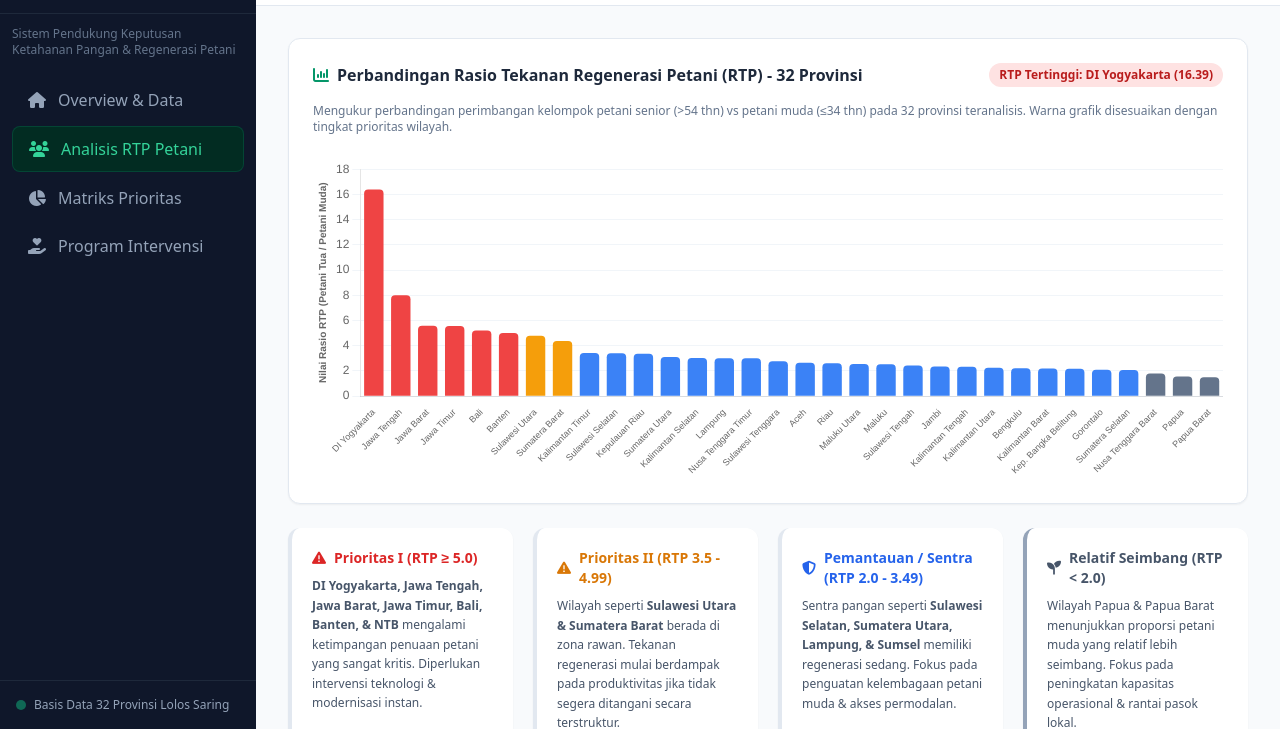
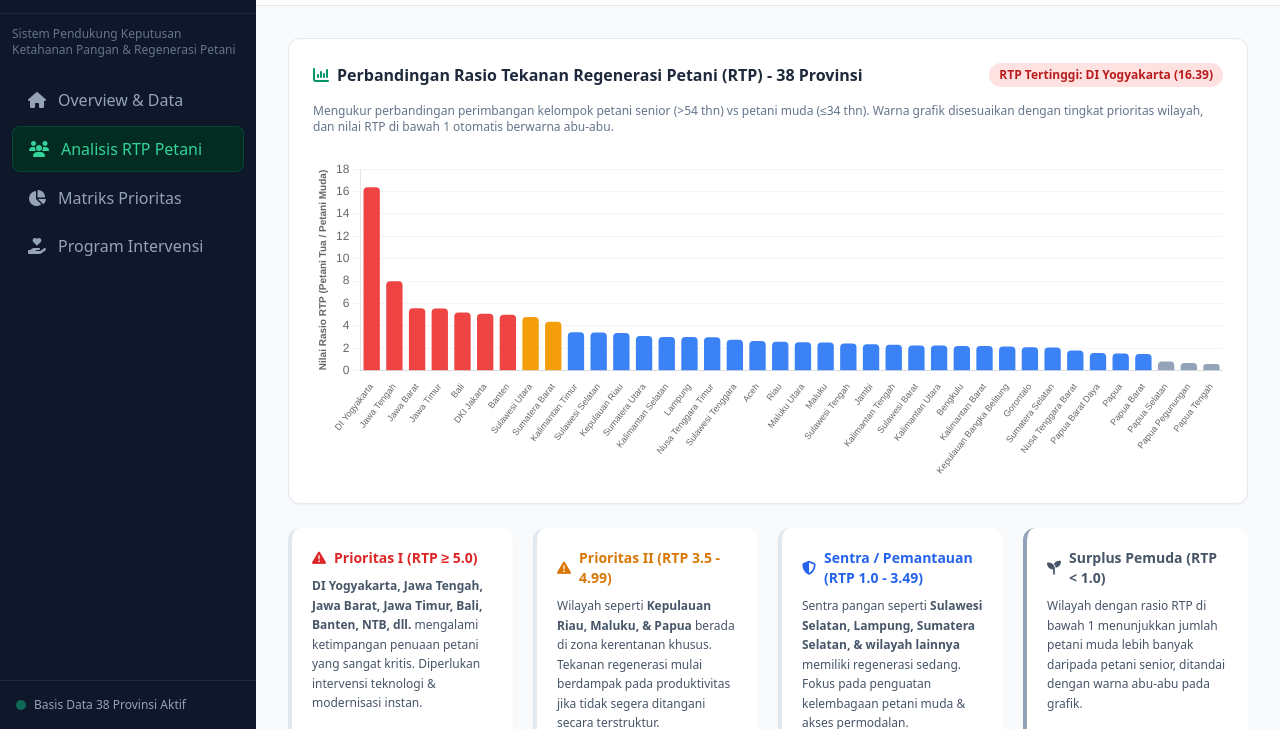
Before and after one commit to iqra58260-svg/Regenfarm, a plain HTML site: page rtp.html in a window 1280 px wide. Shown: the part 71-800 px from the top of the page. Drawn offline with nearby package versions, Linux system fonts and the light colour scheme.

Commit message:
Update rtp.html

```diff
--- a/rtp.html
+++ b/rtp.html
@@ -3,7 +3,7 @@
 <head>
     <meta charset="UTF-8">
     <meta name="viewport" content="width=device-width, initial-scale=1.0">
-    <title>RegenFarm</title>
+    <title>Analisis RTP Petani - RegenFarm Pro</title>
     <script src="https://cdn.tailwindcss.com"></script>
     <script src="https://cdn.jsdelivr.net/npm/chart.js"></script>
     <link rel="stylesheet" href="https://cdnjs.cloudflare.com/ajax/libs/font-awesome/6.4.0/css/all.min.css">
@@ -41,7 +41,7 @@
             </nav>
         </div>
         <div class="p-4 border-t border-slate-800 text-xs flex items-center gap-2 text-slate-400">
-            <span class="w-2.5 h-2.5 rounded-full bg-emerald-500 inline-block animate-pulse"></span> Basis Data 32 Provinsi Lolos Saring
+            <span class="w-2.5 h-2.5 rounded-full bg-emerald-500 inline-block animate-pulse"></span> Basis Data 38 Provinsi Aktif
         </div>
     </aside>
 
@@ -50,8 +50,8 @@
         <!-- Top Header -->
         <header class="bg-white border-b border-slate-200 px-8 py-4 flex justify-between items-center shrink-0">
             <div>
-                <h2 class="text-xl font-bold text-slate-800">Data RTP Petani 32 Provinsi Terpilih</h2>
-                <p class="text-xs text-slate-500">Analisis Rasio Pemuda vs Lansia di Sektor Agrikultur (Wilayah Memenuhi Syarat)</p>
+                <h2 class="text-xl font-bold text-slate-800">Data RTP Petani 38 Provinsi Terpilih</h2>
+                <p class="text-xs text-slate-500">Analisis Rasio Pemuda vs Lansia di Sektor Agrikultur (Tersinkronisasi dengan Indeks Nasional)</p>
             </div>
             <div class="flex items-center gap-3">
                 <button onclick="exportData('csv')" class="border border-slate-300 text-slate-700 px-3 py-1.5 rounded-lg text-xs font-medium flex items-center gap-2 hover:bg-slate-50 transition">
@@ -73,57 +73,57 @@
                 <div class="flex items-center justify-between mb-4">
                     <div class="flex items-center gap-2">
                         <i class="fa-solid fa-chart-column text-emerald-600"></i>
-                        <h3 class="font-bold text-slate-800">Perbandingan Rasio Tekanan Regenerasi Petani (RTP) - 32 Provinsi</h3>
+                        <h3 class="font-bold text-slate-800">Perbandingan Rasio Tekanan Regenerasi Petani (RTP) - 38 Provinsi</h3>
                     </div>
                     <span class="text-xs bg-red-100 text-red-700 px-2.5 py-1 rounded-full font-bold">RTP Tertinggi: DI Yogyakarta (16.39)</span>
                 </div>
-                <p class="text-xs text-slate-500 mb-6">Mengukur perbandingan perimbangan kelompok petani senior (&gt;54 thn) vs petani muda (≤34 thn) pada 32 provinsi teranalisis. Warna grafik disesuaikan dengan tingkat prioritas wilayah.</p>
+                <p class="text-xs text-slate-500 mb-6">Mengukur perbandingan perimbangan kelompok petani senior (&gt;54 thn) vs petani muda (≤34 thn). Warna grafik disesuaikan dengan tingkat prioritas wilayah, dan nilai RTP di bawah 1 otomatis berwarna abu-abu.</p>
 
                 <div class="h-80 w-full">
                     <canvas id="rtpChart"></canvas>
                 </div>
             </div>
 
-            <!-- Bottom Cards (Kategori Warna: Merah, Kuning, Biru, Abu-abu) -->
+            <!-- Bottom Cards -->
             <div class="grid grid-cols-1 md:grid-cols-2 lg:grid-cols-4 gap-5">
 
-                <!-- Kartu 1: Merah (Prioritas I / Waspada Ekstrem) -->
+                <!-- Kartu 1: Merah (Prioritas I) -->
                 <div class="bg-white p-5 rounded-xl border-l-4 border-red-500 border-slate-200 shadow-sm transition-all duration-300 ease-out hover:-translate-y-1.5 hover:shadow-xl hover:shadow-red-500/10 cursor-pointer">
                     <div class="flex items-center gap-2 text-red-600 font-bold text-sm mb-2">
                         <i class="fa-solid fa-triangle-exclamation"></i> Prioritas I (RTP &ge; 5.0)
                     </div>
                     <p class="text-xs text-slate-600 leading-relaxed">
-                        <strong>DI Yogyakarta, Jawa Tengah, Jawa Barat, Jawa Timur, Bali, Banten, &amp; NTB</strong> mengalami ketimpangan penuaan petani yang sangat kritis. Diperlukan intervensi teknologi &amp; modernisasi instan.
+                        <strong>DI Yogyakarta, Jawa Tengah, Jawa Barat, Jawa Timur, Bali, Banten, NTB, dll.</strong> mengalami ketimpangan penuaan petani yang sangat kritis. Diperlukan intervensi teknologi &amp; modernisasi instan.
                     </p>
                 </div>
 
-                <!-- Kartu 2: Kuning (Prioritas II / Waspada Tinggi) -->
+                <!-- Kartu 2: Kuning (Prioritas II) -->
                 <div class="bg-white p-5 rounded-xl border-l-4 border-amber-500 border-slate-200 shadow-sm transition-all duration-300 ease-out hover:-translate-y-1.5 hover:shadow-xl hover:shadow-amber-500/10 cursor-pointer">
                     <div class="flex items-center gap-2 text-amber-600 font-bold text-sm mb-2">
                         <i class="fa-solid fa-triangle-exclamation"></i> Prioritas II (RTP 3.5 - 4.99)
                     </div>
                     <p class="text-xs text-slate-600 leading-relaxed">
-                        Wilayah seperti <strong>Sulawesi Utara &amp; Sumatera Barat</strong> berada di zona rawan. Tekanan regenerasi mulai berdampak pada produktivitas jika tidak segera ditangani secara terstruktur.
+                        Wilayah seperti <strong>Kepulauan Riau, Maluku, &amp; Papua</strong> berada di zona kerentanan khusus. Tekanan regenerasi mulai berdampak pada produktivitas jika tidak segera ditangani secara terstruktur.
                     </p>
                 </div>
 
-                <!-- Kartu 3: Biru (Pemantauan Berkala / Sentra Strategis) -->
+                <!-- Kartu 3: Biru (Sentra Strategis / Pemantauan) -->
                 <div class="bg-white p-5 rounded-xl border-l-4 border-blue-500 border-slate-200 shadow-sm transition-all duration-300 ease-out hover:-translate-y-1.5 hover:shadow-xl hover:shadow-blue-500/10 cursor-pointer">
                     <div class="flex items-center gap-2 text-blue-600 font-bold text-sm mb-2">
-                        <i class="fa-solid fa-shield-halved"></i> Pemantauan / Sentra (RTP 2.0 - 3.49)
+                        <i class="fa-solid fa-shield-halved"></i> Sentra / Pemantauan (RTP 1.0 - 3.49)
                     </div>
                     <p class="text-xs text-slate-600 leading-relaxed">
-                        Sentra pangan seperti <strong>Sulawesi Selatan, Sumatera Utara, Lampung, &amp; Sumsel</strong> memiliki regenerasi sedang. Fokus pada penguatan kelembagaan petani muda &amp; akses permodalan.
+                        Sentra pangan seperti <strong>Sulawesi Selatan, Lampung, Sumatera Selatan, &amp; wilayah lainnya</strong> memiliki regenerasi sedang. Fokus pada penguatan kelembagaan petani muda &amp; akses permodalan.
                     </p>
                 </div>
 
-                <!-- Kartu 4: Abu-abu (Relatif Seimbang / Eksklusi) -->
+                <!-- Kartu 4: Abu-abu (RTP < 1) -->
                 <div class="bg-white p-5 rounded-xl border-l-4 border-slate-400 border-slate-200 shadow-sm transition-all duration-300 ease-out hover:-translate-y-1.5 hover:shadow-xl hover:shadow-slate-400/10 cursor-pointer">
                     <div class="flex items-center gap-2 text-slate-600 font-bold text-sm mb-2">
-                        <i class="fa-solid fa-seedling"></i> Relatif Seimbang (RTP &lt; 2.0)
+                        <i class="fa-solid fa-seedling"></i> Surplus Pemuda (RTP &lt; 1.0)
                     </div>
                     <p class="text-xs text-slate-600 leading-relaxed">
-                        Wilayah Papua &amp; Papua Barat menunjukkan proporsi petani muda yang relatif lebih seimbang. Fokus pada peningkatan kapasitas operasional &amp; rantai pasok lokal.
+                        Wilayah dengan rasio RTP di bawah 1 menunjukkan jumlah petani muda lebih banyak daripada petani senior, ditandai dengan warna abu-abu pada grafik.
                     </p>
                 </div>
 
@@ -132,39 +132,46 @@
     </main>
 
     <script>
+        // Data 38 Provinsi Tersinkronisasi
         const dataProvinsi = [
-            { kode: "34", provinsi: "DI Yogyakarta", pulau: "Jawa", rtp: 16.39, ikrp: 0.51, kontribusi: 1.00, produksi: 537, status: "Prioritas II" },
-            { kode: "33", provinsi: "Jawa Tengah", pulau: "Jawa", rtp: 8.00, ikrp: 0.38, kontribusi: 16.99, produksi: 9570, status: "Prioritas I" },
-            { kode: "32", provinsi: "Jawa Barat", pulau: "Jawa", rtp: 5.58, ikrp: 0.31, kontribusi: 17.09, produksi: 9250, status: "Prioritas I" },
-            { kode: "35", provinsi: "Jawa Timur", pulau: "Jawa", rtp: 5.57, ikrp: 0.35, kontribusi: 18.16, produksi: 9730, status: "Prioritas I" },
-            { kode: "51", provinsi: "Bali", pulau: "Nusa Tenggara", rtp: 5.20, ikrp: 0.30, kontribusi: 1.20, produksi: 645, status: "Prioritas I" },
-            { kode: "36", provinsi: "Banten", pulau: "Jawa", rtp: 5.01, ikrp: 0.28, kontribusi: 3.15, produksi: 1560, status: "Prioritas I" },
-            { kode: "71", provinsi: "Sulawesi Utara", pulau: "Sulawesi", rtp: 4.79, ikrp: 0.27, kontribusi: 1.10, produksi: 375, status: "Pemantauan Berkala" },
-            { kode: "13", provinsi: "Sumatera Barat", pulau: "Sumatera", rtp: 4.38, ikrp: 0.29, kontribusi: 2.10, produksi: 1400, status: "Pemantauan Berkala" },
-            { kode: "64", provinsi: "Kalimantan Timur", pulau: "Kalimantan", rtp: 3.43, ikrp: 0.24, kontribusi: 0.85, produksi: 320, status: "Pemantauan Berkala" },
-            { kode: "73", provinsi: "Sulawesi Selatan", pulau: "Sulawesi", rtp: 3.41, ikrp: 0.21, kontribusi: 9.12, produksi: 5000, status: "Sentra Strategis" },
-            { kode: "21", provinsi: "Kepulauan Riau", pulau: "Sumatera", rtp: 3.37, ikrp: 0.42, kontribusi: 0.05, produksi: 28, status: "Prioritas II" },
-            { kode: "12", provinsi: "Sumatera Utara", pulau: "Sumatera", rtp: 3.10, ikrp: 0.26, kontribusi: 4.20, produksi: 2580, status: "Sentra Strategis" },
-            { kode: "63", provinsi: "Kalimantan Selatan", pulau: "Kalimantan", rtp: 3.02, ikrp: 0.28, kontribusi: 2.15, produksi: 1130, status: "Prioritas I" },
-            { kode: "18", provinsi: "Lampung", pulau: "Sumatera", rtp: 3.01, ikrp: 0.19, kontribusi: 5.16, produksi: 2630, status: "Sentra Strategis" },
-            { kode: "53", provinsi: "Nusa Tenggara Timur", pulau: "Nusa Tenggara", rtp: 3.00, ikrp: 0.33, kontribusi: 1.43, produksi: 752, status: "Prioritas I" },
-            { kode: "74", provinsi: "Sulawesi Tenggara", pulau: "Sulawesi", rtp: 2.76, ikrp: 0.25, kontribusi: 1.30, produksi: 484, status: "Pemantauan Berkala" },
-            { kode: "11", provinsi: "Aceh", pulau: "Sumatera", rtp: 2.65, ikrp: 0.32, kontribusi: 2.63, produksi: 1720, status: "Prioritas I" },
-            { kode: "14", provinsi: "Riau", pulau: "Sumatera", rtp: 2.60, ikrp: 0.23, kontribusi: 1.80, produksi: 430, status: "Pemantauan Berkala" },
-            { kode: "82", provinsi: "Maluku Utara", pulau: "Maluku", rtp: 2.55, ikrp: 0.29, kontribusi: 0.45, produksi: 53, status: "Pemantauan Berkala" },
-            { kode: "81", provinsi: "Maluku", pulau: "Maluku", rtp: 2.53, ikrp: 0.36, kontribusi: 0.60, produksi: 107, status: "Prioritas II" },
-            { kode: "72", provinsi: "Sulawesi Tengah", pulau: "Sulawesi", rtp: 2.43, ikrp: 0.24, kontribusi: 1.90, produksi: 860, status: "Pemantauan Berkala" },
-            { kode: "15", provinsi: "Jambi", pulau: "Sumatera", rtp: 2.36, ikrp: 0.22, kontribusi: 1.40, produksi: 590, status: "Pemantauan Berkala" },
-            { kode: "62", provinsi: "Kalimantan Tengah", pulau: "Kalimantan", rtp: 2.33, ikrp: 0.21, kontribusi: 1.10, produksi: 590, status: "Pemantauan Berkala" },
-            { kode: "65", provinsi: "Kalimantan Utara", pulau: "Kalimantan", rtp: 2.25, ikrp: 0.20, kontribusi: 0.30, produksi: 108, status: "Pemantauan Berkala" },
-            { kode: "17", provinsi: "Bengkulu", pulau: "Sumatera", rtp: 2.22, ikrp: 0.21, kontribusi: 0.95, produksi: 480, status: "Pemantauan Berkala" },
-            { kode: "61", provinsi: "Kalimantan Barat", pulau: "Kalimantan", rtp: 2.20, ikrp: 0.22, kontribusi: 1.60, produksi: 805, status: "Pemantauan Berkala" },
-            { kode: "19", provinsi: "Kep. Bangka Belitung", pulau: "Sumatera", rtp: 2.17, ikrp: 0.19, kontribusi: 0.40, produksi: 105, status: "Pemantauan Berkala" },
-            { kode: "75", provinsi: "Gorontalo", pulau: "Sulawesi", rtp: 2.10, ikrp: 0.20, kontribusi: 0.80, produksi: 268, status: "Pemantauan Berkala" },
-            { kode: "16", provinsi: "Sumatera Selatan", pulau: "Sumatera", rtp: 2.07, ikrp: 0.18, kontribusi: 4.80, produksi: 2740, status: "Sentra Strategis" },
-            { kode: "52", provinsi: "Nusa Tenggara Barat", pulau: "Nusa Tenggara", rtp: 1.80, ikrp: 0.25, kontribusi: 2.88, produksi: 1450, status: "Prioritas I" },
-            { kode: "91", provinsi: "Papua", pulau: "Papua", rtp: 1.55, ikrp: 0.39, kontribusi: 0.12, produksi: 180, status: "Prioritas II" },
-            { kode: "92", provinsi: "Papua Barat", pulau: "Papua", rtp: 1.49, ikrp: 0.22, kontribusi: 0.15, produksi: 120, status: "Pemantauan Berkala" }
+            { kode: "34", provinsi: "DI Yogyakarta", pulau: "Jawa", rtp: 16.39, ikrp: 0.51, kontribusi: "1.00%", status: "Prioritas II" },
+            { kode: "33", provinsi: "Jawa Tengah", pulau: "Jawa", rtp: 8.00, ikrp: 0.38, kontribusi: "16.99%", status: "Prioritas I" },
+            { kode: "32", provinsi: "Jawa Barat", pulau: "Jawa", rtp: 5.58, ikrp: 0.31, kontribusi: "17.09%", status: "Prioritas I" },
+            { kode: "35", provinsi: "Jawa Timur", pulau: "Jawa", rtp: 5.57, ikrp: 0.35, kontribusi: "18.16%", status: "Prioritas I" },
+            { kode: "51", provinsi: "Bali", pulau: "Bali & Nusa Tenggara", rtp: 5.20, ikrp: 0.30, kontribusi: "1.26%", status: "Prioritas I" },
+            { kode: "31", provinsi: "DKI Jakarta", pulau: "Jawa", rtp: 5.08, ikrp: 0.25, kontribusi: "0.00%", status: "Eksklusi / Pemekaran" },
+            { kode: "36", provinsi: "Banten", pulau: "Jawa", rtp: 5.01, ikrp: 0.28, kontribusi: "3.15%", status: "Prioritas I" },
+            { kode: "71", provinsi: "Sulawesi Utara", pulau: "Sulawesi", rtp: 4.79, ikrp: 0.27, kontribusi: "0.45%", status: "Pemantauan Berkala" },
+            { kode: "13", provinsi: "Sumatera Barat", pulau: "Sumatera", rtp: 4.38, ikrp: 0.29, kontribusi: "2.77%", status: "Pemantauan Berkala" },
+            { kode: "64", provinsi: "Kalimantan Timur", pulau: "Kalimantan", rtp: 3.43, ikrp: 0.24, kontribusi: "0.40%", status: "Pemantauan Berkala" },
+            { kode: "73", provinsi: "Sulawesi Selatan", pulau: "Sulawesi", rtp: 3.41, ikrp: 0.21, kontribusi: "9.12%", status: "Sentra Strategis" },
+            { kode: "21", provinsi: "Kepulauan Riau", pulau: "Sumatera", rtp: 3.37, ikrp: 0.42, kontribusi: "0.00%", status: "Prioritas II" },
+            { kode: "12", provinsi: "Sumatera Utara", pulau: "Sumatera", rtp: 3.10, ikrp: 0.26, kontribusi: "3.90%", status: "Pemantauan Berkala" },
+            { kode: "63", provinsi: "Kalimantan Selatan", pulau: "Kalimantan", rtp: 3.02, ikrp: 0.28, kontribusi: "1.64%", status: "Prioritas I" },
+            { kode: "18", provinsi: "Lampung", pulau: "Sumatera", rtp: 3.01, ikrp: 0.19, kontribusi: "5.16%", status: "Sentra Strategis" },
+            { kode: "53", provinsi: "Nusa Tenggara Timur", pulau: "Bali & Nusa Tenggara", rtp: 3.00, ikrp: 0.33, kontribusi: "1.43%", status: "Prioritas I" },
+            { kode: "74", provinsi: "Sulawesi Tenggara", pulau: "Sulawesi", rtp: 2.76, ikrp: 0.25, kontribusi: "0.90%", status: "Pemantauan Berkala" },
+            { kode: "11", provinsi: "Aceh", pulau: "Sumatera", rtp: 2.65, ikrp: 0.32, kontribusi: "2.63%", status: "Prioritas I" },
+            { kode: "14", provinsi: "Riau", pulau: "Sumatera", rtp: 2.60, ikrp: 0.23, kontribusi: "0.39%", status: "Pemantauan Berkala" },
+            { kode: "82", provinsi: "Maluku Utara", pulau: "Maluku & Papua", rtp: 2.55, ikrp: 0.29, kontribusi: "0.05%", status: "Pemantauan Berkala" },
+            { kode: "81", provinsi: "Maluku", pulau: "Maluku & Papua", rtp: 2.53, ikrp: 0.36, kontribusi: "0.15%", status: "Prioritas II" },
+            { kode: "72", provinsi: "Sulawesi Tengah", pulau: "Sulawesi", rtp: 2.43, ikrp: 0.24, kontribusi: "1.54%", status: "Pemantauan Berkala" },
+            { kode: "15", provinsi: "Jambi", pulau: "Sumatera", rtp: 2.36, ikrp: 0.22, kontribusi: "0.52%", status: "Pemantauan Berkala" },
+            { kode: "62", provinsi: "Kalimantan Tengah", pulau: "Kalimantan", rtp: 2.33, ikrp: 0.21, kontribusi: "0.62%", status: "Pemantauan Berkala" },
+            { kode: "76", provinsi: "Sulawesi Barat", pulau: "Sulawesi", rtp: 2.26, ikrp: 0.23, kontribusi: "0.00%", status: "Eksklusi / Pemekaran" },
+            { kode: "65", provinsi: "Kalimantan Utara", pulau: "Kalimantan", rtp: 2.25, ikrp: 0.20, kontribusi: "0.04%", status: "Pemantauan Berkala" },
+            { kode: "17", provinsi: "Bengkulu", pulau: "Sumatera", rtp: 2.22, ikrp: 0.21, kontribusi: "0.54%", status: "Pemantauan Berkala" },
+            { kode: "61", provinsi: "Kalimantan Barat", pulau: "Kalimantan", rtp: 2.20, ikrp: 0.22, kontribusi: "1.31%", status: "Pemantauan Berkala" },
+            { kode: "19", provinsi: "Kepulauan Bangka Belitung", pulau: "Sumatera", rtp: 2.17, ikrp: 0.19, kontribusi: "0.12%", status: "Pemantauan Berkala" },
+            { kode: "75", provinsi: "Gorontalo", pulau: "Sulawesi", rtp: 2.10, ikrp: 0.20, kontribusi: "0.47%", status: "Pemantauan Berkala" },
+            { kode: "16", provinsi: "Sumatera Selatan", pulau: "Sumatera", rtp: 2.07, ikrp: 0.18, kontribusi: "5.30%", status: "Sentra Strategis" },
+            { kode: "52", provinsi: "Nusa Tenggara Barat", pulau: "Bali & Nusa Tenggara", rtp: 1.80, ikrp: 0.25, kontribusi: "2.88%", status: "Prioritas I" },
+            { kode: "95", provinsi: "Papua Pegunungan", pulau: "Maluku & Papua", rtp: 0.69, ikrp: 0.31, kontribusi: "0.00%", status: "Eksklusi / Pemekaran" },
+            { kode: "96", provinsi: "Papua Barat Daya", pulau: "Maluku & Papua", rtp: 1.58, ikrp: 0.35, kontribusi: "0.00%", status: "Eksklusi / Pemekaran" },
+            { kode: "91", provinsi: "Papua", pulau: "Maluku & Papua", rtp: 1.55, ikrp: 0.39, kontribusi: "0.01%", status: "Prioritas II" },
+            { kode: "93", provinsi: "Papua Tengah", pulau: "Maluku & Papua", rtp: 0.61, ikrp: 0.28, kontribusi: "0.00%", status: "Eksklusi / Pemekaran" },
+            { kode: "92", provinsi: "Papua Barat", pulau: "Maluku & Papua", rtp: 1.49, ikrp: 0.22, kontribusi: "0.04%", status: "Pemantauan Berkala" },
+            { kode: "94", provinsi: "Papua Selatan", pulau: "Maluku & Papua", rtp: 0.83, ikrp: 0.18, kontribusi: "0.00%", status: "Eksklusi / Pemekaran" }
         ];
 
         let rtpChartInstance = null;
@@ -201,18 +208,18 @@
                     datasets: [{
                         label: 'Skor Rasio RTP',
                         data: sortedData.map(d => d.rtp),
-                        // Pengaturan Warna Disesuaikan dengan Prioritas
+                        // Logika Warna: Jika RTP < 1 warna abu-abu, jika >= 5.0 merah, jika >= 3.5 kuning, sisanya biru
                         backgroundColor: sortedData.map(d => {
+                            if (d.rtp < 1.0) return '#94a3b8';      // Abu-abu untuk RTP < 1
                             if (d.rtp >= 5.0) return '#ef4444';      // Merah (Prioritas I)
                             if (d.rtp >= 3.5) return '#f59e0b';      // Kuning/Amber (Prioritas II)
-                            if (d.rtp >= 2.0) return '#3b82f6';      // Biru (Pemantauan Berkala / Sentra)
-                            return '#64748b';                        // Abu-abu (Seimbang / Eksklusi)
+                            return '#3b82f6';                        // Biru (Pemantauan Berkala / Sentra)
                         }),
                         hoverBackgroundColor: sortedData.map(d => {
+                            if (d.rtp < 1.0) return '#64748b';
                             if (d.rtp >= 5.0) return '#b91c1c';
                             if (d.rtp >= 3.5) return '#d97706';
-                            if (d.rtp >= 2.0) return '#1d4ed8';
-                            return '#334155';
+                            return '#1d4ed8';
                         }),
                         borderWidth: 0,
                         hoverBorderWidth: 2,
@@ -268,20 +275,20 @@
                 const dataStr = "data:text/json;charset=utf-8," + encodeURIComponent(JSON.stringify(dataProvinsi, null, 2));
                 const downloadAnchor = document.createElement('a');
                 downloadAnchor.setAttribute("href", dataStr);
-                downloadAnchor.setAttribute("download", "RegenFarm_Data_32_Provinsi.json");
+                downloadAnchor.setAttribute("download", "RegenFarm_Data_38_Provinsi.json");
                 document.body.appendChild(downloadAnchor);
                 downloadAnchor.click();
                 downloadAnchor.remove();
             } else if (format === 'csv') {
-                let csvContent = "\uFEFFKode,Provinsi,Pulau,RTP,IKRP,Kontribusi_PDRB_Persen,Produksi_RibuTon,Status\n";
+                let csvContent = "\uFEFFKode,Provinsi,Pulau,RTP,IKRP,Kontribusi_PDRB_Persen,Status\n";
                 dataProvinsi.forEach(d => {
-                    csvContent += `"${d.kode}","${d.provinsi}","${d.pulau}",${d.rtp},${d.ikrp},${d.kontribusi},${d.produksi},"${d.status}"\n`;
+                    csvContent += `"${d.kode}","${d.provinsi}","${d.pulau}",${d.rtp},${d.ikrp},"${d.kontribusi}","${d.status}"\n`;
                 });
                 const blob = new Blob([csvContent], { type: 'text/csv;charset=utf-8;' });
                 const url = URL.createObjectURL(blob);
                 const link = document.createElement("a");
                 link.setAttribute("href", url);
-                link.setAttribute("download", "RegenFarm_Data_32_Provinsi.csv");
+                link.setAttribute("download", "RegenFarm_Data_38_Provinsi.csv");
                 document.body.appendChild(link);
                 link.click();
                 link.remove();
```
